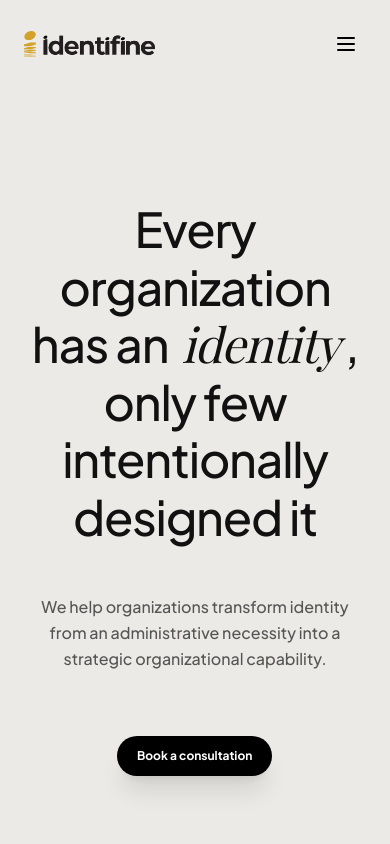
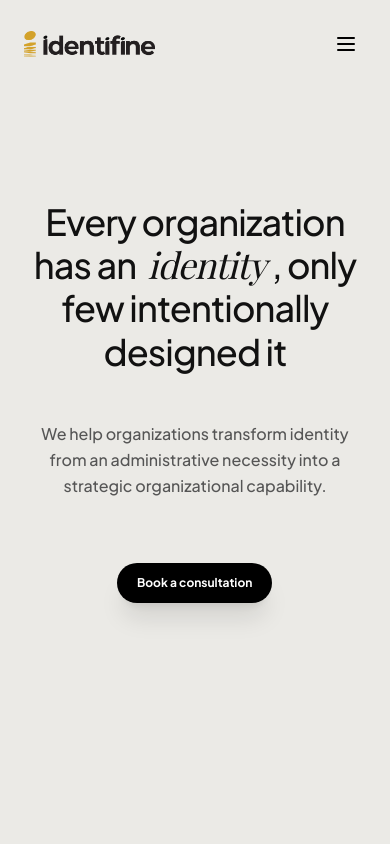
Before and after one commit to 0001-DEV/Identifine, a React (Vite) app: page / in a window 390 px wide. Shown: the top 844 px of the page. Built offline with nearby package versions, Linux system fonts and the light colour scheme; grey boxes are pictures that could not be loaded; a web font is replaced by a local one.

Commit message:
Optimize mobile and tablet responsiveness across all pages and components

```diff
--- a/src/pages/CaseStudiesPage.jsx
+++ b/src/pages/CaseStudiesPage.jsx
@@ -133,7 +133,7 @@ export default function CaseStudiesPage() {
         </div>
 
         {/* 5-Column Grid with 2 Lines Matching Product Catalogue Arrangement */}
-        <div className="animate-hero-fade-3 grid grid-cols-2 sm:grid-cols-3 lg:grid-cols-5 gap-x-[8px] gap-y-[140px] items-start">
+        <div className="animate-hero-fade-3 grid grid-cols-2 sm:grid-cols-3 lg:grid-cols-5 gap-x-[8px] gap-y-16 sm:gap-y-24 lg:gap-y-[140px] items-start">
           {caseStudiesData.slice(0, visibleCount).map((item, idx) => {
             const heightClass = heightPattern[idx] || 'h-[200px]';
 
--- a/src/pages/HomePage.jsx
+++ b/src/pages/HomePage.jsx
@@ -131,7 +131,7 @@ export default function HomePage() {
       <section className="bg-[#EBEAE6] pt-48 sm:pt-64 pb-28 px-6 sm:px-12 text-center flex flex-col items-center justify-center relative min-h-[95vh] overflow-hidden">
         <div className="max-w-[840px] w-full mx-auto space-y-12 min-h-[301px] flex flex-col justify-center items-center">
 
-          <h1 className="animate-hero-fade-1 mt-2 sm:mt-4 text-5xl sm:text-7xl lg:text-[5.25rem] font-galano font-medium tracking-tight text-[#111111] leading-[1.2] text-center">
+          <h1 className="animate-hero-fade-1 mt-2 sm:mt-4 text-4xl sm:text-7xl lg:text-[5.25rem] font-galano font-medium tracking-tight text-[#111111] leading-[1.2] text-center">
             Every organization has an <em className="font-swarsh italic font-normal text-[#111111] px-1.5">identity</em>, only few intentionally designed it
           </h1>
 
```
